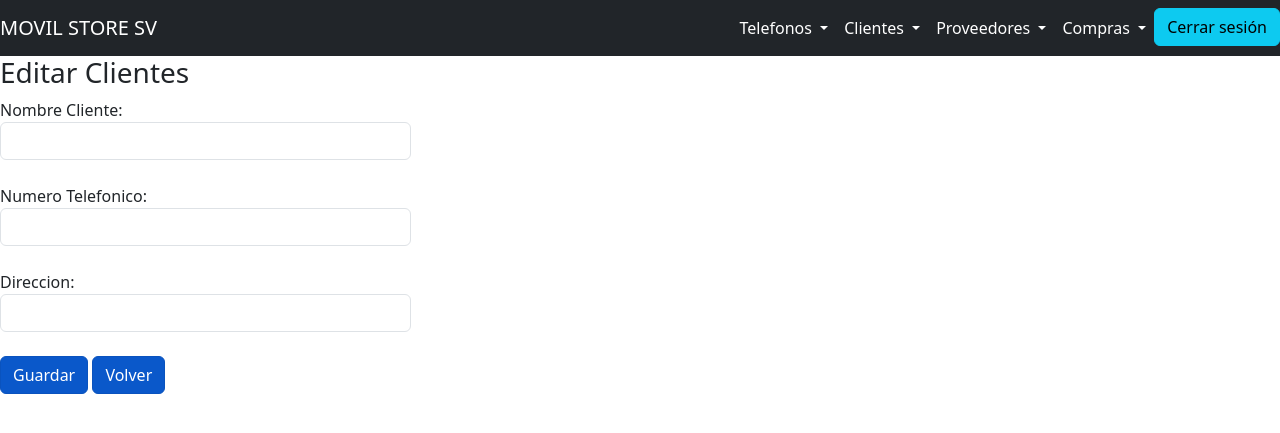
After one commit to MiguelZelaya5/App_flask_mysql, a Flask app: page /formulario_editar_cliente/1 in a window 1280 px wide. The commit adds this page. Shown: the top 433 px of the page. Run offline with Flask 3, Linux system fonts and the light colour scheme; data that the repository does not hold is empty; some libraries are stand-ins or nearby versions.

Commit message:
Avance-clientes

```diff
--- a/app.py
+++ b/app.py
@@ -14,7 +14,26 @@ app = Flask(__name__)
 mydb = conectar
 mysql = MySQL(app)
 
+usuarios = [
+    {"usuario": "juan", "contraseña": "1234"},
+    {"usuario": "ana", "contraseña": "abcd"},
+    {"usuario": "pedro", "contraseña": "qwerty"}
+]
 
+@app.route("/")
+def index():
+    return render_template("index.html")
+
+@app.route("/login", methods=["POST"])
+def login():
+    usuario = request.form["usuario"]
+    contraseña = request.form["contraseña"]
+
+    for u in usuarios:
+        if u["usuario"] == usuario and u["contraseña"] == contraseña:
+            return redirect("tablatelefonos")
+
+    return "Usuario o contraseña incorrectos"
 @app.route("/formularioagregartelefono")
 def formularioagregartelefono():
      return render_template("agregartelefono.html")
@@ -33,7 +52,7 @@ def insert():
     controladortele.insertar_telefono(nombre_telefono,marca,descripcion,
                                       precio,existencias,proveedor,estado)
     return redirect("/tablatel")
-@app.route("/")
+
 @app.route("/tablatelefonos")
 def tablatelefonos():
     tablatelefonos = controladortele.obtener_telefonos()
@@ -122,7 +141,7 @@ def formulario_editar_proveedor(id_proveedores):
     obtenpro_id=controladorprove.obtener_prove_por_id(id_proveedores)
     return render_template("editprove.html", obtenpro_id=obtenpro_id)
 
-
+#----------------------metodos de cliente-------------------------------
 @app.route("/mostrartodoslosclientes")
 def mostrartodoslosclientes():
     mostrartodoslosclientes=controladorclien.obtener_clientes()
@@ -131,7 +150,7 @@ def mostrartodoslosclientes():
 @app.route("/mostrartodoslosclientesinsert")
 def mostrartodoslosclientesinsert():
     mostrartodoslosclientesinsert=controladorclien.obtener_clientes()
-    return render_template("agregarclientes.html",mostrartodoslosclientesinsert=mostrartodoslosclientesinsert)
+    return render_template("agregarclien.html",mostrartodoslosclientesinsert=mostrartodoslosclientesinsert)
 
 @app.route("/insertarcliente", methods=["POST"])
 def insertarcliente():
@@ -144,7 +163,7 @@ def insertarcliente():
 @app.route("/eliminar_cliente", methods=["POST"])
 def eliminar_cliente():
     id = request.form["id"]
-    controladorclien.conectar(id)
+    controladorclien.eliminar_cliente(id)
     return redirect("/mostrartodoslosclientes")
 
 @app.route("/actualizar_cliente", methods=["POST"])
@@ -154,13 +173,13 @@ def actualizar_cliente():
     numero_telefono = request.form["numero_telefono"]
     direccion=request.form["direccion"]
 
-    controladorclien.actualizar_clientes(id_clientes,nombre_cliente,numero_telefono,direccion)
+    controladorclien.actualizar_clientes(nombre_cliente,numero_telefono,direccion,id_clientes)
     return redirect("/mostrartodoslosclientes")
 
 @app.route("/formulario_editar_cliente/<int:id_clientes>")
 def formulario_editar_cliente(id_clientes):
     # Obtener el juego por ID
-    obtenclien_id=controladorprove.obtener_prove_por_id(id_clientes)
+    obtenclien_id=controladorclien.obtener_cliente_por_id(id_clientes)
     return render_template("editclientes.html", obtenclien_id=obtenclien_id)
 
 if __name__ == '__main__':
--- a/controladorclien.py
+++ b/controladorclien.py
@@ -28,7 +28,7 @@ def eliminar_cliente(id_clientes):
 def actualizar_clientes(nombre_cliente,numero_telefono,direccion,id_clientes):
     conexion = conectar()
     with conexion.cursor() as cursor:
-        cursor.execute("UPDATE clientes SET id_clientes = %s,nombre_cliente = %s,numero_telefono = %s, direccion = %s WHERE id_clientes = %s",
+        cursor.execute("UPDATE clientes SET nombre_cliente = %s,numero_telefono = %s, direccion = %s WHERE id_clientes = %s",
                        (nombre_cliente,numero_telefono,direccion,id_clientes))
     conexion.commit()
     conexion.close()
@@ -36,6 +36,6 @@ def actualizar_clientes(nombre_cliente,numero_telefono,direccion,id_clientes):
 def obtener_cliente_por_id(id_cliente):
     conexion = conectar()
     cursor=conexion.cursor()
-    cursor.execute("SELECT  id_clientes, nombre_cliente, numero_telefono, direccion from clientes WHERE id_cliente = %s",(id_cliente))
+    cursor.execute("SELECT  id_clientes, nombre_cliente, numero_telefono, direccion from clientes WHERE id_clientes = %s",(id_cliente))
     actu= cursor.fetchone()
     return actu
--- /dev/null
+++ b/templates/editclientes.html
@@ -0,0 +1,47 @@
+{% extends "todointerfaz.html" %}
+{% block titulo %}
+Editar Telefono
+{% endblock %}
+{% block contenido %}
+<section class="section">
+    <div class="columns">
+        <div class="column">
+            <h3 class="is-size-3">Editar Clientes</h3>
+            <form action="{{url_for('actualizar_cliente')}}" method="post">
+                {# Enviar el id en un campo oculto #}
+                <input type="hidden" name="id_clientes" value="{{obtenclien_id[0]}}">
+                <div class="form-group row mb-4">
+                    <div class="col-sm-4">
+                        <label for="nombre_cliente">Nombre Cliente:</label>
+                        <input value="{{obtenclien_id[1]}}" required type="text" class="form-control" placeholder="" name="nombre_cliente" id="nombre_cliente">
+                    </div>
+                </div>
+                <div class="form-group row mb-4">
+                    <div class="col-sm-4">
+                        <label for="numero_telefono">Numero Telefonico:</label>
+                        <input value="{{obtenclien_id[2]}}" required type="text" class="form-control" placeholder="" name="numero_telefono" id="numero_telefono">
+                    </div>
+                </div>
+                <div class="form-group row mb-4">
+                    <div class="col-sm-4">
+                        <label for="direccion">Direccion:</label>
+                        <input value="{{obtenclien_id[3]}}" required type="text" class="form-control" placeholder="" name="direccion" id="direccion">
+                    </div>
+                </div>
+                <div class="form-group row mb-4">
+                    <div class="col-sm-4">
+                        <button type="submit" class="btn btn-primary btn-group-lg active">Guardar</button>
+                        <a href="{{url_for('mostrartodoslosclientes')}}" class="btn btn-primary btn-group-lg active">Volver</a>
+                    </div>
+                </div>
+
+
+
+
+
+            </div>
+            </form>
+        </div>
+    </div>
+</section>
+{% endblock %}
--- a/templates/index.html
+++ b/templates/index.html
@@ -19,10 +19,10 @@
                                 <h5 class="text-center">login</h5>
 
                                 <label>Email</label>
-                                <input type="email;" class="form-control mb-3" name="email">
+                                <input type="email;" class="form-control mb-3" name="usuario">
 
                                 <label>Contraseña</label>
-                                <input type="password" class="form-control mb-3" name="password">
+                                <input type="password" class="form-control mb-3" name="contraseña">
 
                                 <button type="submit" class="btn btn-primary w-100">Acceder</button>
                             </form>
--- a/templates/todointerfaz.html
+++ b/templates/todointerfaz.html
@@ -35,6 +35,9 @@
                           Clientes
                         </a>
                         <ul class="dropdown-menu" aria-labelledby="navbarScrollingDropdown">
+
+                          <li><a class="dropdown-item" href="mostrartodoslosclientes">Mostrar tabla Cliente</a></li>
+                          <li><hr class="dropdown-divider"></li>
                           <li><a class="dropdown-item" href="#">Ingresar nuevo Cliente</a></li>
                           <li><hr class="dropdown-divider"></li>
                           <li><a class="dropdown-item" href="#">Actualizar datos de Clientes</a></li>
```
Also changed, not shown: templates/agregarclien.html (+19 -19 lines), templates/tablaclientes.html (added, +50 -0 lines).
